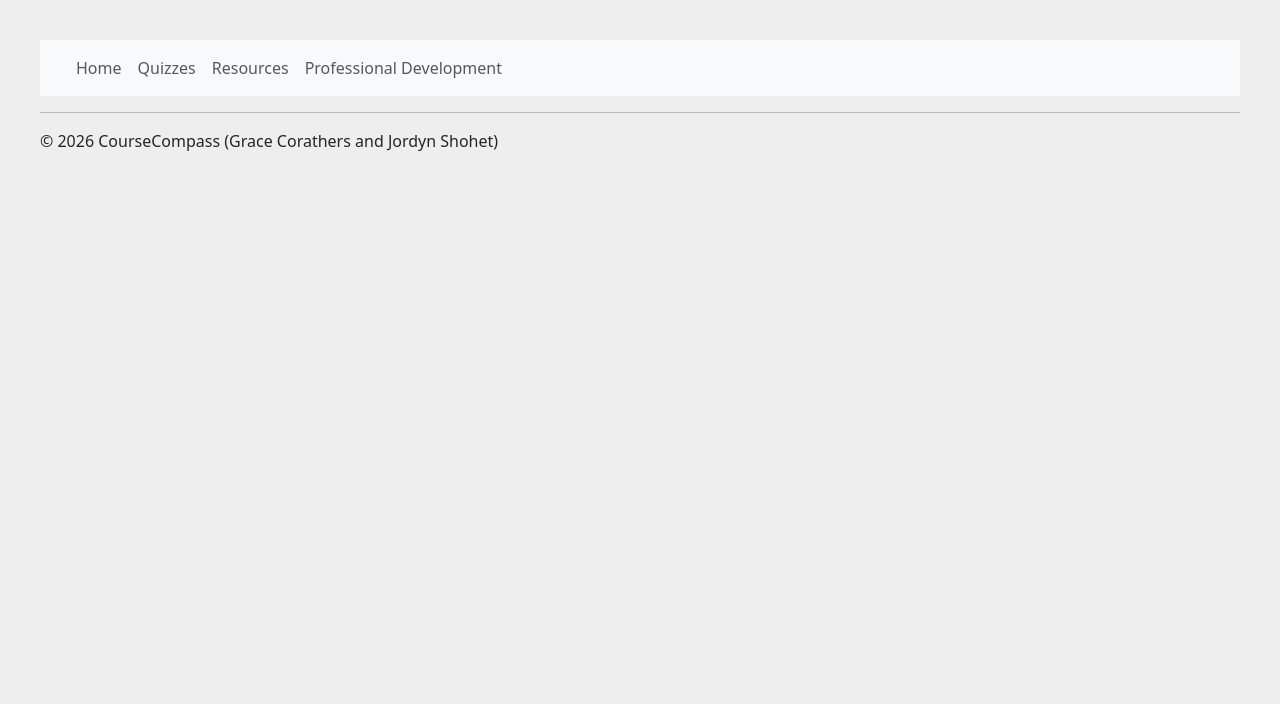
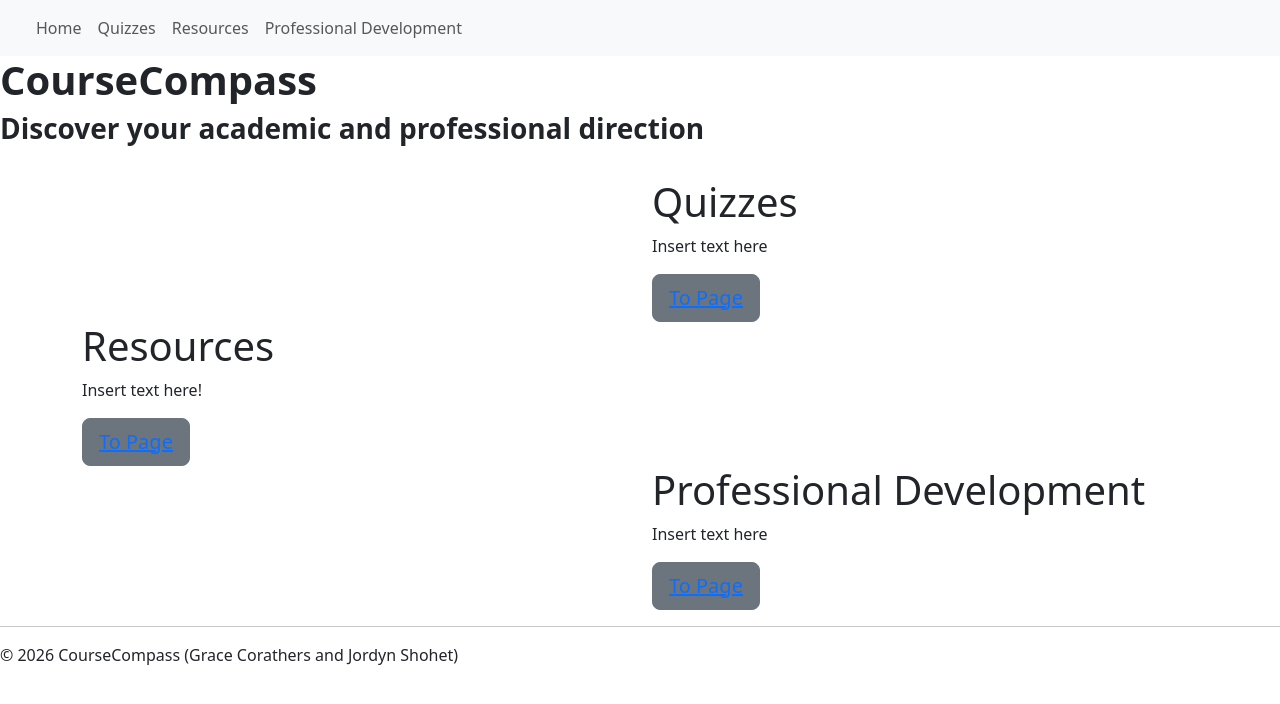
Before and after one commit to GraceCorathers/coursecompass, a Flask app: page / in a window 1280 px wide. Shown: the top 704 px of the page. Run offline with Flask 3, Linux system fonts and the light colour scheme.

Commit message:
format of main page

```diff
--- a/app.py
+++ b/app.py
@@ -21,4 +21,4 @@ def professional_development():
 
 # allows u to click run button
 if __name__ == '__main__':
-    app.run(host='0.0.0.0', port=5423, debug=True)
+    app.run(host='0.0.0.0', port=1917, debug=True)
--- a/static/style.css
+++ /dev/null
@@ -1,10 +0,0 @@
-body {
-    padding: 5vh;
-}
-.bod{
-    background-color: #eeeeee;
-}
-header {
-    size: 24vh;
-    color: #3f5ae0;
-}
--- a/templates/index.html
+++ b/templates/index.html
@@ -3,5 +3,53 @@
 Home
 {% endblock %}
 {% block content %}
-
+<div class="main" id="indexmain">
+    <div id="bg">
+        <div id="textcontainer">
+            <h1 class="hometext" class="text-center"><strong>CourseCompass</strong></h1>
+            <h3 class="hometext" class="text-center"><strong>Discover your academic and professional direction</strong></h3>
+        </div>
+        <br>
+        <div id="">
+        </div>
+    </div>
+    <div class="container">
+        <div class="block">
+            <div class="row">
+                <div class="col picblock">
+                   <!-- <img src="{{ url_for('static', filename='.jpeg')}}" class="img-thumbnail float-end"> -->
+                </div>
+                <div class="col textblock">
+                    <h1 class="textmain">Quizzes</h1>
+                    <p class="pblocktext">Insert text here</p>
+                    <button type="button" class="btn btn-secondary btn-lg ab"><a class="pagebuttons" href="{{ url_for('quizzes') }}">To Page</a></button>
+                </div>
+            </div>
+        </div>
+        <div class="block">
+            <div class="row">
+                <div class="col textblock">
+                    <h1 class="textmain">Resources</h1>
+                    <p class="pblocktext">Insert text here!</p>
+                    <button type="button" class="btn btn-secondary btn-lg ab"><a class="pagebuttons" href="{{ url_for('resources') }}">To Page</a></button>
+                </div>
+                <div class="col picblock">
+                    <!-- <img src="{{ url_for('static', filename='.jpeg')}}" class="img-thumbnail float-end"> -->
+                </div>
+            </div>
+        </div>
+        <div class="block">
+            <div class="row">
+                <div class="col picblock">
+                   <!-- <img src="{{ url_for('static', filename='.jpeg')}}" class="img-thumbnail float-end"> -->
+                </div>
+                <div class="col textblock">
+                    <h1 class="textmain">Professional Development</h1>
+                    <p class="pblocktext">Insert text here</p>
+                    <button type="button" class="btn btn-secondary btn-lg ab"><a class="pagebuttons" href="{{ url_for('professional_development') }}">To Page</a></button>
+                </div>
+            </div>
+        </div>
+    </div>
+</div>
 {% endblock %}
```
Also changed, not shown: templates/layout.html (line endings or trailing spaces).
